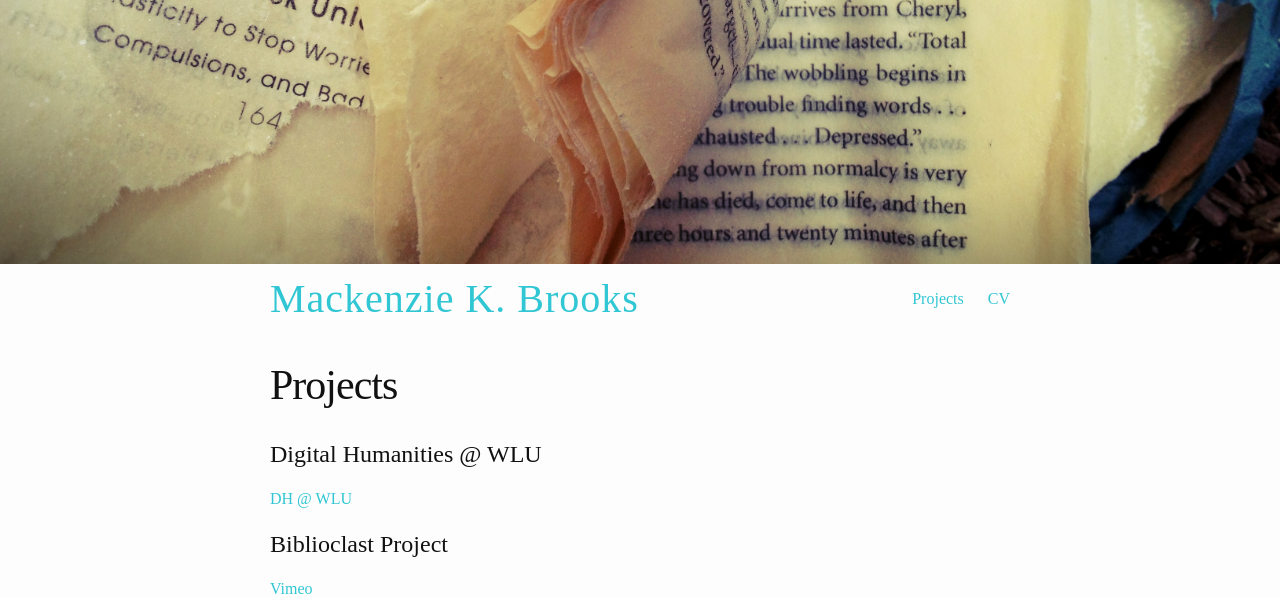
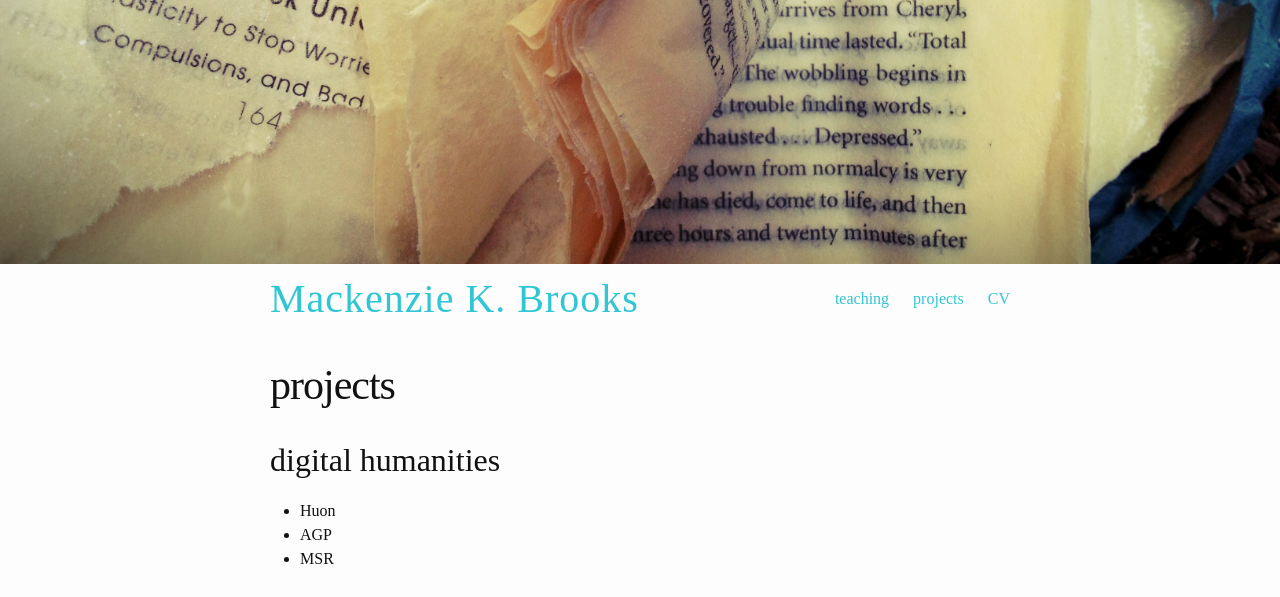
Before and after one commit to mackenziekbrooks/website, a Jekyll site: the page built from projects/index.md, in a window 1280 px wide and 1400 px high, scrolled down 326 px. Shown: the top 597 px of the window. Built offline with Jekyll 4.4.1, drawn with Linux system fonts in a browser that asks for light colours; some web fonts are replaced; some of the changed text lies outside the part shown.

Commit message:
redo project page

```diff
--- a/projects/index.md
+++ b/projects/index.md
@@ -1,12 +1,24 @@
 ---
 layout: page
-title:  Projects
+title:  projects
 ---
 
-# Digital Humanities @ WLU
-[DH @ WLU](http://digitalhumanities.wlu.edu)
 
-# Biblioclast Project
-[Vimeo](https://vimeo.com/61151183)
+## digital humanities
+* Huon
+* AGP
+* MSR
 
-[Tumblr](http://biblioclast505-blog.tumblr.com/)
+
+## personal
+
+<img class="project-image" src="../assets/deadphonebooks.jpg" />
+### Biblioclast
+
+A questioning of the book as object.
+
+
+* [Biblioclast Tumblr](http://biblioclast505-blog.tumblr.com/)
+* [Vimeo](https://vimeo.com/61151183)
+
+### Self-Preservation Series
```
Also changed, not shown: teaching/index.html (added, +10 -0 lines), 15 other files.
